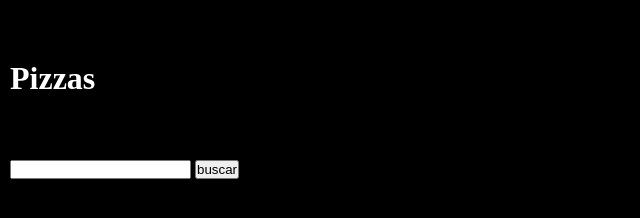
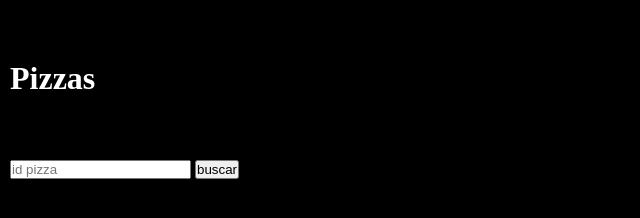
Before and after one commit to danieldamian09/E3-JS, a plain HTML site: page index.html in a window 1280 px wide. Shown: the full height of the page, 0-640 px from the left. Drawn offline with Linux system fonts and the light colour scheme.

Commit message:
Add placeholder

```diff
--- a/index.html
+++ b/index.html
@@ -21,7 +21,7 @@
 
     <div class="form-container">
       <form id="formulario" class="formulario">
-        <input id="idPizza" name="idPizza" type="number">
+        <input id="idPizza" name="idPizza" type="number" placeholder="id pizza">
 
         <button type="submit" id="button">buscar</button>
       </form>
```
